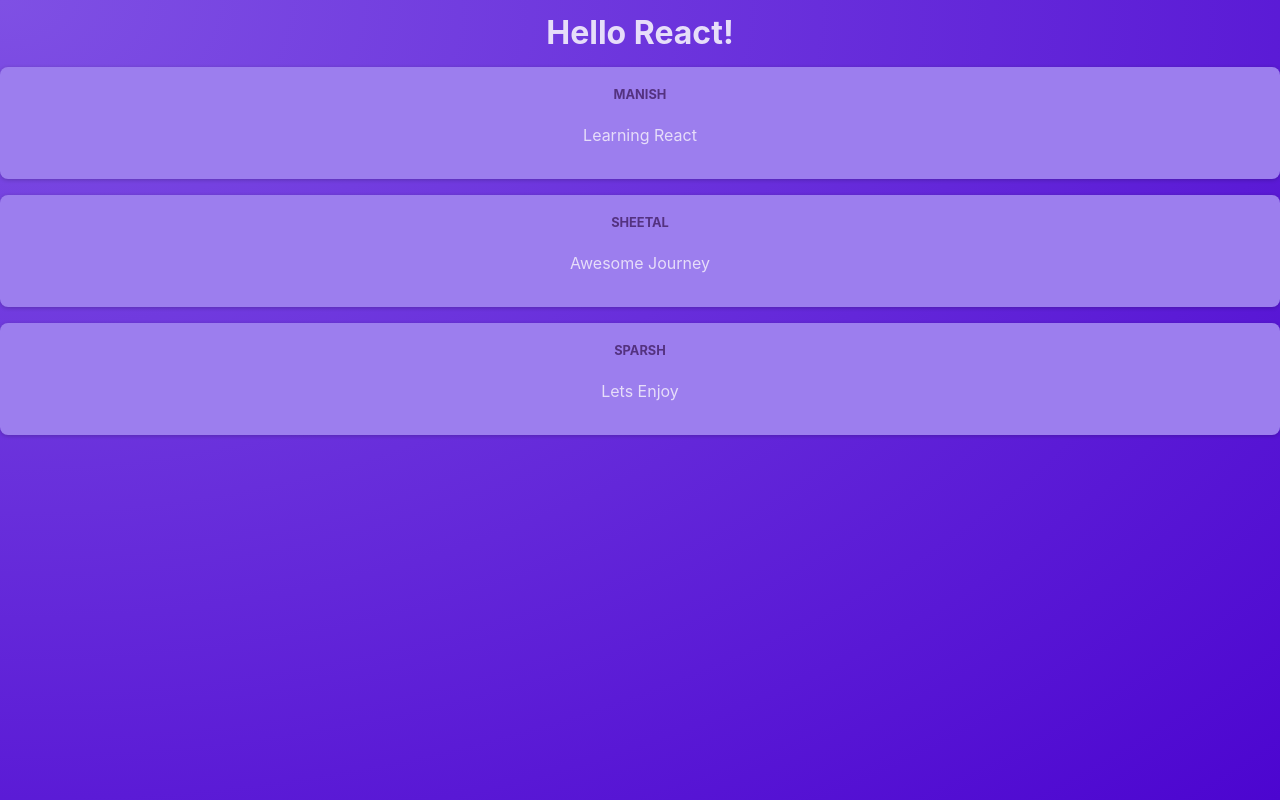
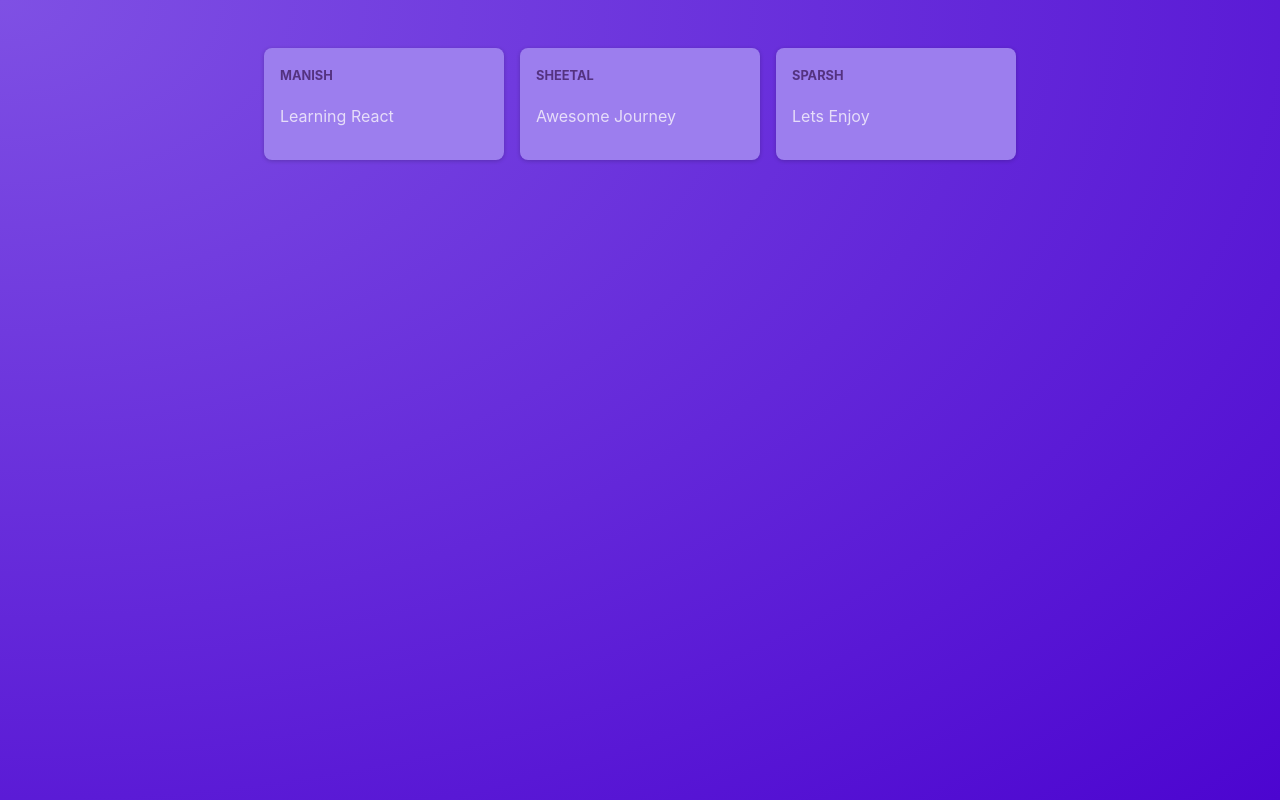
Before and after one commit to skilledlancer/react-crash-course, a React (Vite) app: page / in a window 1280 px wide. Built offline with nearby package versions, Linux system fonts and the light colour scheme.

Commit message:
Posts List component

```diff
--- a/src/App.jsx
+++ b/src/App.jsx
@@ -1,12 +1,8 @@
-import Post from './components/Post'
-
+import PostsList from "./components/PostsList";
 function App() {
-  return <>
-    <h1>Hello React!</h1>
-    <Post author="Manish" body="Learning React"/>
-    <Post author="Sheetal" body="Awesome Journey"/>
-    <Post author="Sparsh" body="Lets Enjoy"/>
-  </>;
+  return <main>
+    <PostsList/>
+  </main>;
 }
 
 export default App;
--- a/src/components/Post.jsx
+++ b/src/components/Post.jsx
@@ -2,10 +2,10 @@
 function Post(props)
 {
     return(
-        <div className={classes.post}>
+        <li className={classes.post}>
             <p className={classes.author}>{props.author}</p>
             <p className={classes.body}>{props.body}</p>
-        </div>
+        </li>
     )
 }
 
--- /dev/null
+++ b/src/components/PostsList.jsx
@@ -0,0 +1,11 @@
+import Post from './Post'
+import classes from './PostsList.module.css'
+function PostsList(props) {
+return(<ul className={classes.posts}>
+      <Post author="Manish" body="Learning React"/>
+      <Post author="Sheetal" body="Awesome Journey"/>
+      <Post author="Sparsh" body="Lets Enjoy"/>
+</ul>);
+}
+
+export default PostsList;
--- /dev/null
+++ b/src/components/PostsList.module.css
@@ -0,0 +1,10 @@
+.posts {
+    list-style: none;
+    max-width: 50rem;
+    margin: 1rem auto;
+    padding: 1rem 0;
+    display: grid;
+    gap: 1rem;
+    grid-template-columns: repeat(3, 30%);
+    justify-content: center;
+  }
--- a/src/index.css
+++ b/src/index.css
@@ -18,6 +18,5 @@
 
 body {
   margin: 0;
-  text-align: center;
   color: #e6ddf9;
 }
```
